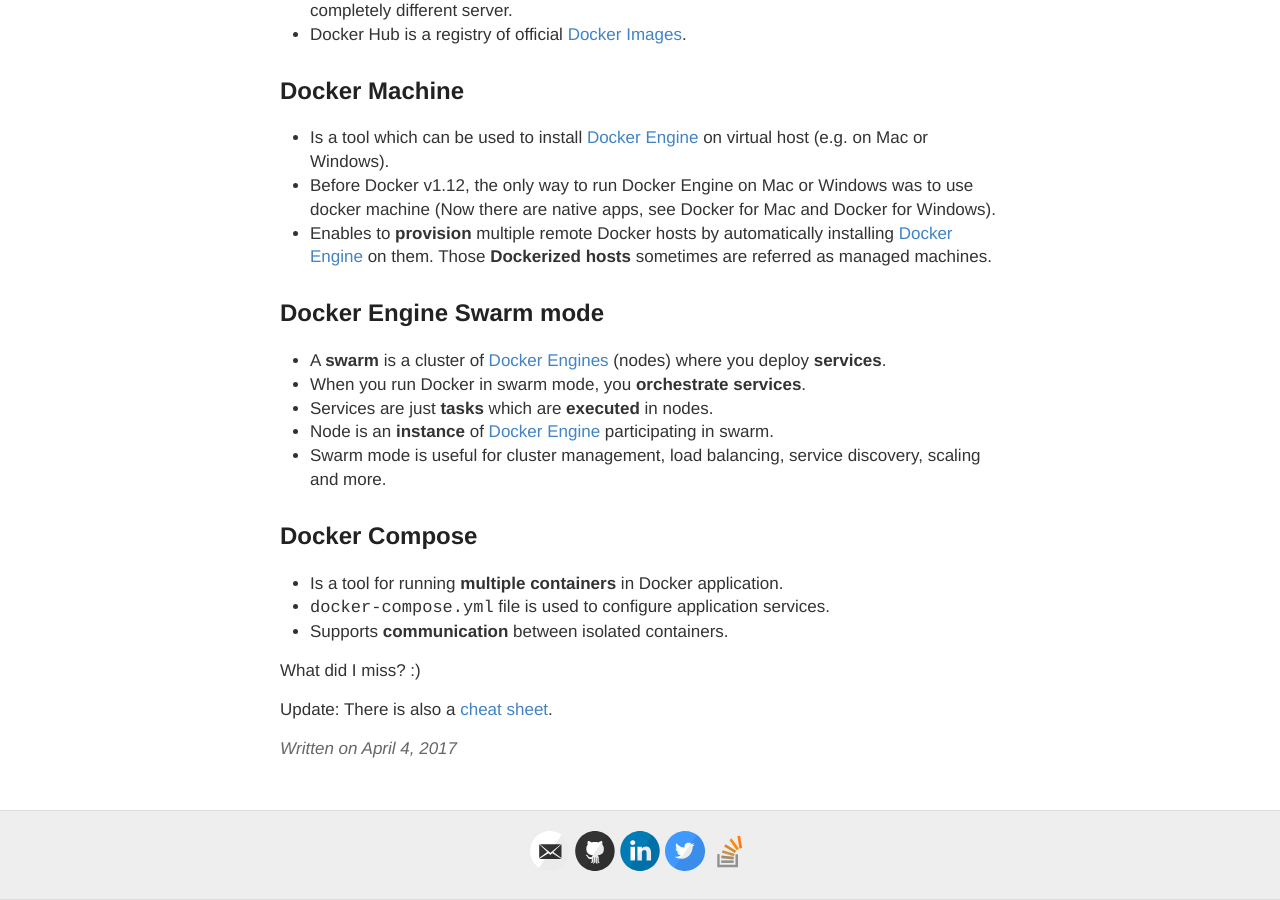
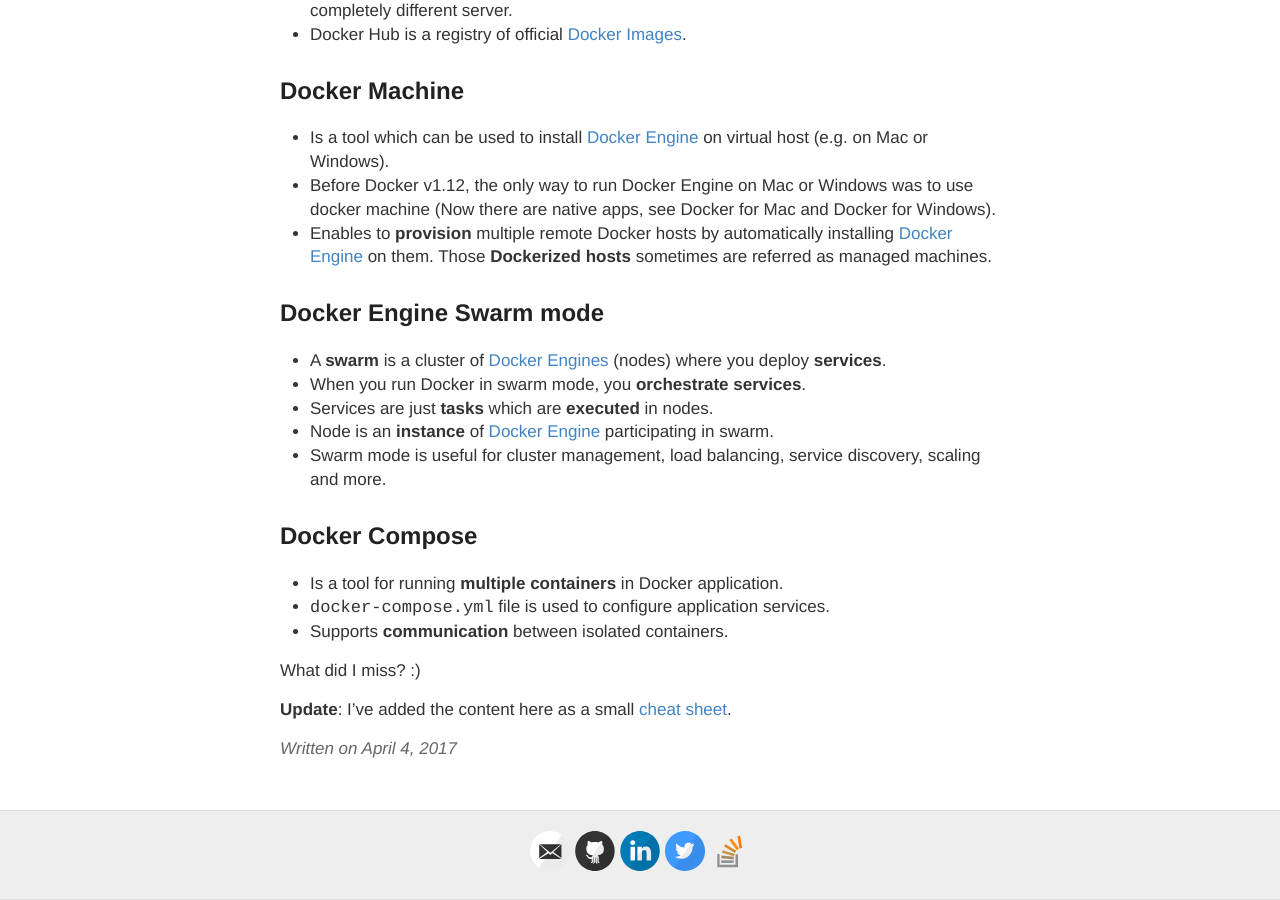
Before and after one commit to vtorosyan/vtorosyan.github.io, a Jekyll site: the page built from _posts/2017/04/2017-04-04-docker-unwrapped.md, in a window 1280 px wide and 900 px high, scrolled down 1641 px. Built offline with Jekyll 4.4.1, drawn with Linux system fonts in a browser that asks for light colours; comment, search, counter and statistics services are not loaded.

```diff
--- a/_posts/2017/04/2017-04-04-docker-unwrapped.md
+++ b/_posts/2017/04/2017-04-04-docker-unwrapped.md
@@ -81,4 +81,4 @@
 
 What did I miss? :)
 
-Update: There is also a [cheat sheet](https://github.com/vtorosyan/docker-unwrapped).
+**Update**: I've added the content here as a small [cheat sheet](https://github.com/vtorosyan/docker-unwrapped).
```
